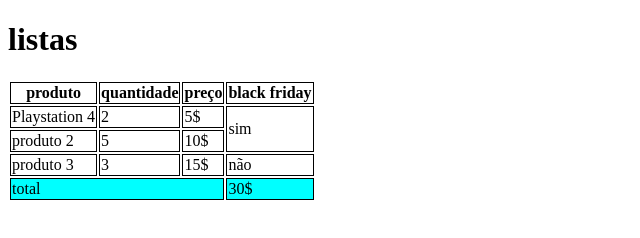
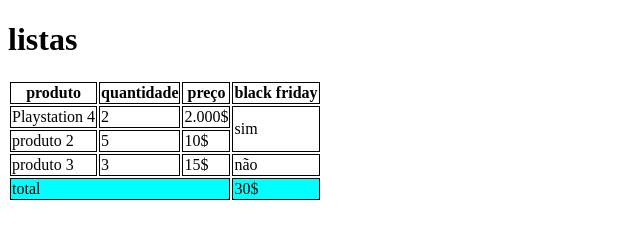
Before and after one commit to gabrielmfp/09-tabelas, a plain HTML site: page index.html in a window 1280 px wide. Shown: the whole page, without its empty margins (0-640 px from the left). Drawn offline with Linux system fonts and the light colour scheme.

Commit message:
mudando o preço de 5$ para 2.000$

```diff
--- a/index.html
+++ b/index.html
@@ -36,7 +36,7 @@
                 <tr>
                     <td>Playstation 4</td>
                     <td>2</td>
-                    <td>5$</td>
+                    <td>2.000$</td>
                     <td rowspan="2">sim</td>
                 </tr>
                 <tr>
```
